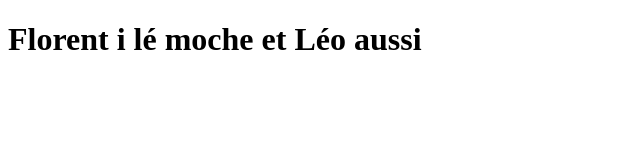
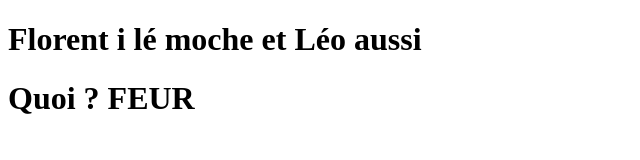
Before and after one commit to Ninja-Jambon/ninja_jambon.github.io, a plain HTML site: page index.html in a window 1280 px wide. Shown: the whole page, without its empty margins (0-640 px from the left). Drawn offline with Linux system fonts and the light colour scheme.

Commit message:
Update index.html

```diff
--- a/index.html
+++ b/index.html
@@ -8,5 +8,6 @@
 </head>
 <body>
     <h1>Florent i lé moche et Léo aussi</h1>
+    <h1>Quoi ? FEUR</h1>
 </body>
 </html>
```
